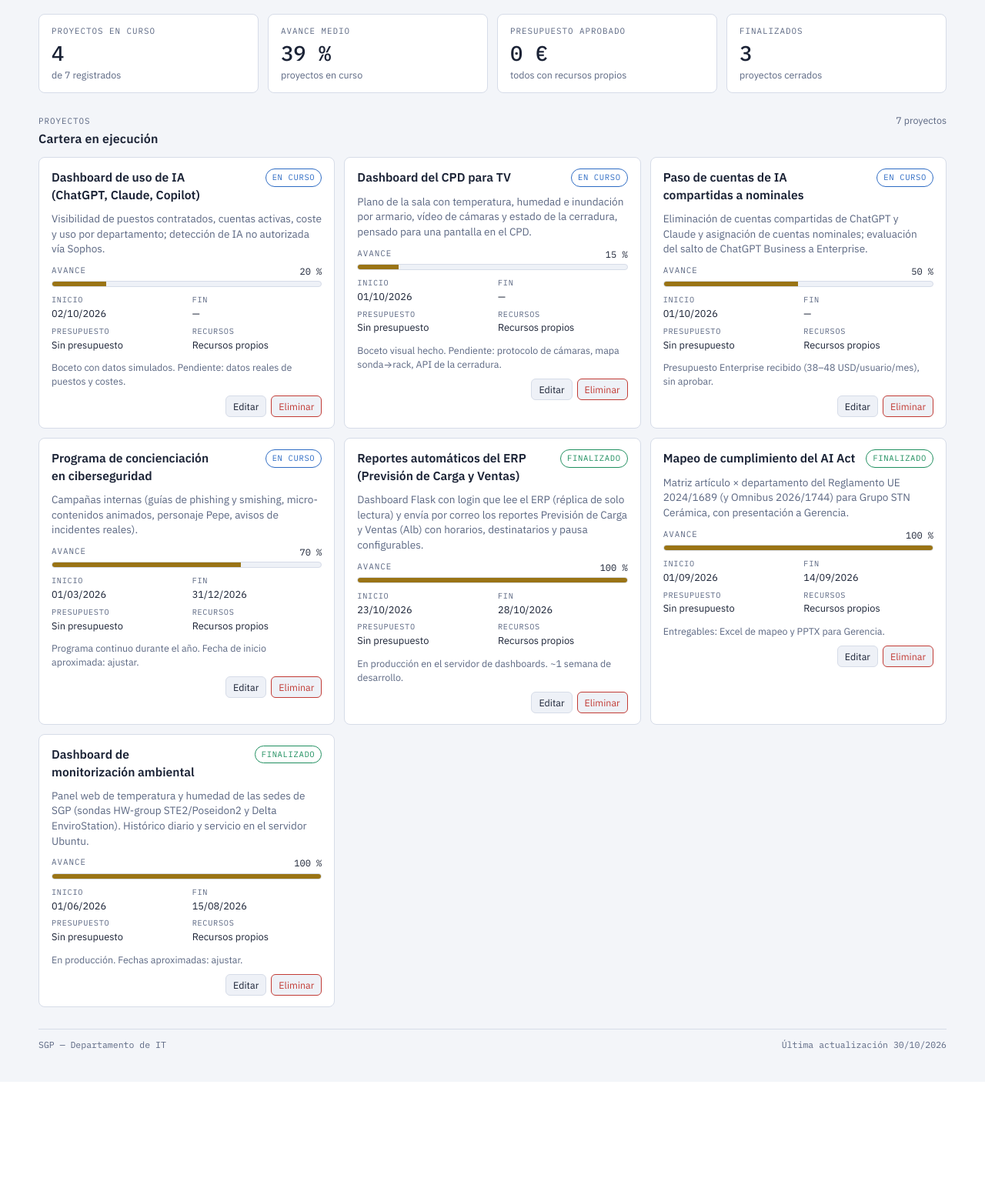
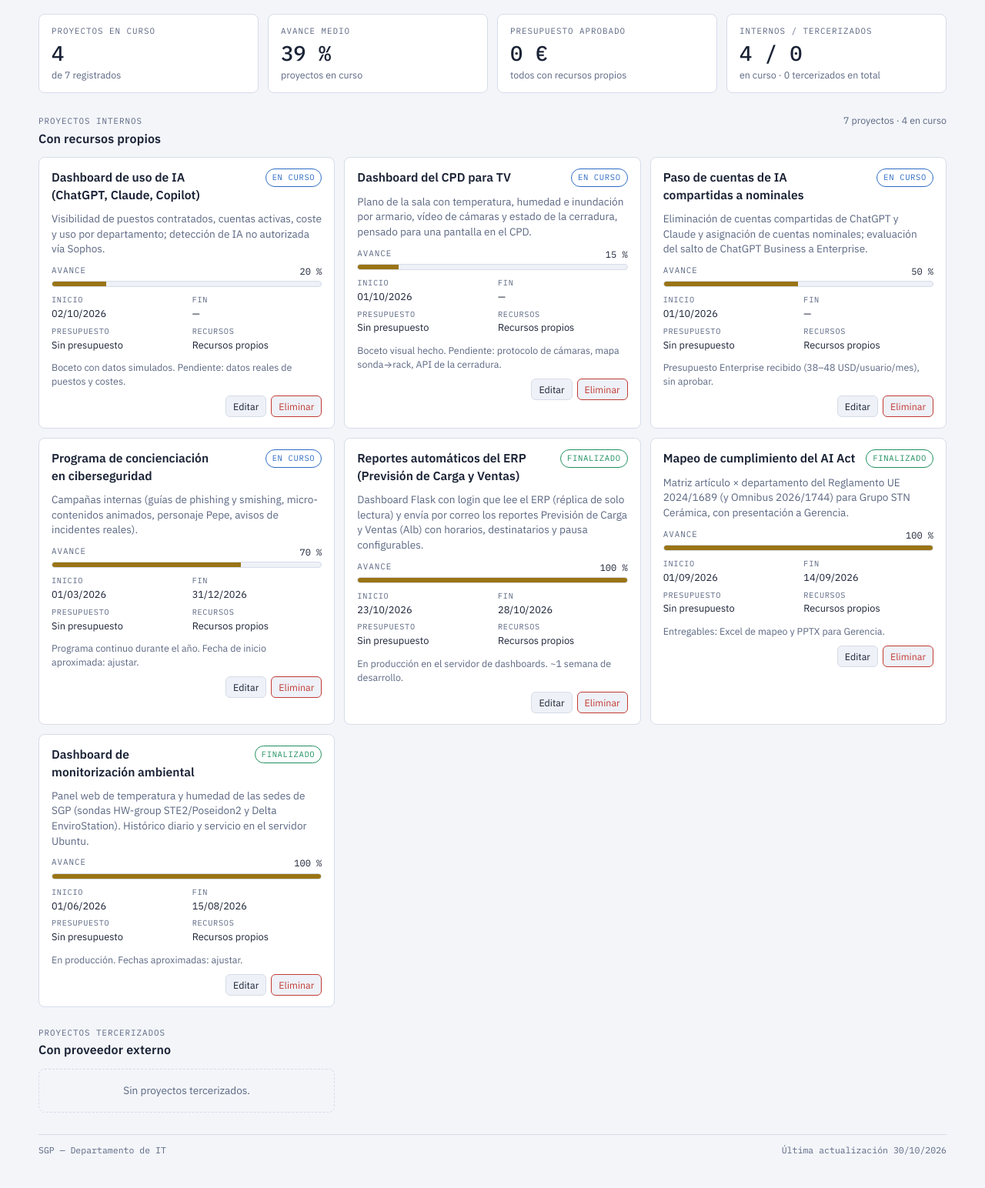
Before and after one commit to mr7security/actividadseguridad, a Flask app: page / in a window 1280 px wide. Shown: the part 145-1689 px from the top of the page at 77% size. Before the commit the page ends 1510 px from the top, so only its background shows below. Run offline with Flask 3, Linux system fonts and the light colour scheme; data comes from the database, SQL or seed files in the repository; parts of the project's set-up code (start-up, migrations or seed data) failed here and were passed over.

Commit message:
Proyectos separados en internos y tercerizados (modalidad + proveedor)
Co-Authored-By: Claude Fable 5.1 <noreply@anthropic.com>
Claude-Session: https://claude.ai/code/session_01L94Tpopm4kFSTtrLE6komE

```diff
--- a/seed.json
+++ b/seed.json
@@ -26,7 +26,9 @@
       "notas": "Entregables: Excel de mapeo y PPTX para Gerencia.",
       "presupuesto": null,
       "recursos": "Recursos propios",
-      "id": "p-ai-act"
+      "id": "p-ai-act",
+      "modalidad": "Interno",
+      "proveedor": ""
     },
     {
       "actualizado": "2026-10-30T21:30:00.000Z",
@@ -39,7 +41,9 @@
       "notas": "Programa continuo durante el año. Fecha de inicio aproximada: ajustar.",
       "presupuesto": null,
       "recursos": "Recursos propios",
-      "id": "p-concienciacion"
+      "id": "p-concienciacion",
+      "modalidad": "Interno",
+      "proveedor": ""
     },
     {
       "actualizado": "2026-10-30T21:30:00.000Z",
@@ -52,7 +56,9 @@
       "notas": "Boceto visual hecho. Pendiente: protocolo de cámaras, mapa sonda→rack, API de la cerradura.",
       "presupuesto": null,
       "recursos": "Recursos propios",
-      "id": "p-cpd-tv"
+      "id": "p-cpd-tv",
+      "modalidad": "Interno",
+      "proveedor": ""
     },
     {
       "actualizado": "2026-10-30T21:30:00.000Z",
@@ -65,7 +71,9 @@
       "notas": "Presupuesto Enterprise recibido (38–48 USD/usuario/mes), sin aprobar.",
       "presupuesto": null,
       "recursos": "Recursos propios",
-      "id": "p-cuentas-nominales"
+      "id": "p-cuentas-nominales",
+      "modalidad": "Interno",
+      "proveedor": ""
     },
     {
       "actualizado": "2026-10-30T21:30:00.000Z",
@@ -78,7 +86,9 @@
       "notas": "En producción en el servidor de dashboards. ~1 semana de desarrollo.",
       "presupuesto": null,
       "recursos": "Recursos propios",
-      "id": "p-reportes-erp"
+      "id": "p-reportes-erp",
+      "modalidad": "Interno",
+      "proveedor": ""
     },
     {
       "actualizado": "2026-10-30T21:30:00.000Z",
@@ -91,7 +101,9 @@
       "notas": "En producción. Fechas aproximadas: ajustar.",
       "presupuesto": null,
       "recursos": "Recursos propios",
-      "id": "p-sensores"
+      "id": "p-sensores",
+      "modalidad": "Interno",
+      "proveedor": ""
     },
     {
       "actualizado": "2026-10-30T21:30:00.000Z",
@@ -104,7 +116,9 @@
       "notas": "Boceto con datos simulados. Pendiente: datos reales de puestos y costes.",
       "presupuesto": null,
       "recursos": "Recursos propios",
-      "id": "p-uso-ia"
+      "id": "p-uso-ia",
+      "modalidad": "Interno",
+      "proveedor": ""
     }
   ],
   "incidentes": [
--- a/templates/index.html
+++ b/templates/index.html
@@ -157,11 +157,15 @@ footer{margin-top:28px;padding-top:12px;border-top:1px solid var(--line);display
   <div class="kpi"><span class="eyebrow">Proyectos en curso</span><span class="v mono" id="k-proy">—</span><span class="s" id="k-proy-s">de los registrados</span></div>
   <div class="kpi"><span class="eyebrow">Avance medio</span><span class="v mono" id="k-avance">—</span><span class="s">proyectos en curso</span></div>
   <div class="kpi"><span class="eyebrow">Presupuesto aprobado</span><span class="v mono" id="k-pres">—</span><span class="s" id="k-pres-s">sin presupuesto asignado</span></div>
-  <div class="kpi"><span class="eyebrow">Finalizados</span><span class="v mono" id="k-fin">—</span><span class="s">proyectos cerrados</span></div>
+  <div class="kpi"><span class="eyebrow">Internos / tercerizados</span><span class="v mono" id="k-fin">—</span><span class="s" id="k-fin-s">en curso</span></div>
 </div>
 <section class="block">
-  <div class="sec-head"><div><div class="eyebrow">Proyectos</div><h2>Cartera en ejecución</h2></div><span class="note" id="proy-note"></span></div>
+  <div class="sec-head"><div><div class="eyebrow">Proyectos internos</div><h2>Con recursos propios</h2></div><span class="note" id="proy-note"></span></div>
   <div class="grid-proj" id="proy-grid"><div class="empty">Cargando proyectos…</div></div>
+</section>
+<section class="block">
+  <div class="sec-head"><div><div class="eyebrow">Proyectos tercerizados</div><h2>Con proveedor externo</h2></div><span class="note" id="proy-note-ext"></span></div>
+  <div class="grid-proj" id="proy-grid-ext"><div class="empty">Cargando proyectos…</div></div>
 </section>
 </div>
 
@@ -237,6 +241,8 @@ footer{margin-top:28px;padding-top:12px;border-top:1px solid var(--line);display
       <input type="hidden" id="p-id">
       <label class="full">Nombre del proyecto<input id="p-nombre" required></label>
       <label class="full">Descripción<textarea id="p-desc"></textarea></label>
+      <label>Modalidad<select id="p-modal"><option>Interno</option><option>Tercerizado</option></select></label>
+      <label>Proveedor (si es tercerizado)<input id="p-prov" placeholder="Empresa externa"></label>
       <label>Estado<select id="p-estado"><option>En curso</option><option>Planificado</option><option>En pausa</option><option>Finalizado</option></select></label>
       <label>Avance (%)<input id="p-avance" type="number" min="0" max="100" step="5" value="0"></label>
       <label>Inicio<input id="p-inicio" type="date"></label>
@@ -338,7 +344,7 @@ function renderKPIs(){
   const total=conPres.reduce((a,p)=>a+(+p.presupuesto||0),0);
   $("#k-pres").textContent=conPres.length?eur(total):"0 €";
   $("#k-pres-s").textContent=conPres.length?`${conPres.length} proyecto${conPres.length>1?"s":""} con presupuesto`:"todos con recursos propios";
-  $("#k-fin").textContent=proyectos.filter(p=>p.estado==="Finalizado").length;
+  const enc=proyectos.filter(p=>p.estado==="En curso");$("#k-fin").textContent=enc.filter(p=>p.modalidad!=="Tercerizado").length+" / "+enc.filter(p=>p.modalidad==="Tercerizado").length;$("#k-fin-s").textContent=`en curso · ${proyectos.filter(p=>p.modalidad==="Tercerizado").length} tercerizados en total`;
   const incY=incidentes.filter(i=>(i.fecha||"").startsWith(year));
   $("#k-inc").textContent=incY.length;$("#k-inc-s").textContent=`en ${year} · ${incY.filter(i=>i.estado!=="Abierto").length} resueltos`;
   const bt={};incY.forEach(i=>{bt[i.tipo||"Otro"]=(bt[i.tipo||"Otro"]||0)+1});const top=Object.entries(bt).sort((a,b)=>b[1]-a[1])[0];
@@ -354,11 +360,16 @@ function renderKPIs(){
 }
 
 function renderProyectos(){
-  const g=$("#proy-grid");g.innerHTML="";
+  renderGrupo($("#proy-grid"),$("#proy-note"),proyectos.filter(p=>p.modalidad!=="Tercerizado"),"internos");
+  renderGrupo($("#proy-grid-ext"),$("#proy-note-ext"),proyectos.filter(p=>p.modalidad==="Tercerizado"),"tercerizados");
+}
+function renderGrupo(g,note,lista,nombre){
+  g.innerHTML="";
   const order={"En curso":0,"En pausa":1,"Planificado":2,"Finalizado":3};
-  const list=[...proyectos].sort((a,b)=>(order[a.estado]??9)-(order[b.estado]??9)||(b.inicio||"").localeCompare(a.inicio||""));
-  $("#proy-note").textContent=list.length?`${list.length} proyecto${list.length>1?"s":""}`:"";
-  if(!list.length){g.innerHTML='<div class="empty">Todavía no hay proyectos. '+(isOwner?'Añade el primero desde Administrar.':'')+'</div>';return}
+  const list=[...lista].sort((a,b)=>(order[a.estado]??9)-(order[b.estado]??9)||(b.inicio||"").localeCompare(a.inicio||""));
+  const pres=list.filter(p=>p.presupuesto!=null&&p.presupuesto!=="").reduce((a,p)=>a+(+p.presupuesto||0),0);
+  note.textContent=list.length?`${list.length} proyecto${list.length>1?"s":""} · ${list.filter(p=>p.estado==="En curso").length} en curso`+(pres?` · ${eur(pres)} aprobados`:""):"";
+  if(!list.length){g.innerHTML='<div class="empty">Sin proyectos '+nombre+'. '+(isOwner?'Añádelos desde Administrar.':'')+'</div>';return}
   list.forEach(p=>{
     const c=document.createElement("article");c.className="card";
     const av=Math.max(0,Math.min(100,+p.avance||0));
@@ -377,7 +388,7 @@ function renderProyectos(){
     c.querySelector("h3").textContent=p.nombre||"(sin nombre)";c.querySelector(".pill").textContent=p.estado||"—";
     c.querySelector(".desc").textContent=p.descripcion||"";c.querySelector(".av").textContent=av+" %";
     c.querySelector(".ini").textContent=fmtD(p.inicio);c.querySelector(".fin").textContent=fmtD(p.fin);
-    c.querySelector(".pre").textContent=pres;c.querySelector(".rec").textContent=p.recursos||"Recursos propios";
+    c.querySelector(".pre").textContent=pres;c.querySelector(".rec").textContent=p.modalidad==="Tercerizado"?(p.proveedor?"Proveedor: "+p.proveedor:"Proveedor externo"):(p.recursos||"Recursos propios");
     const n=c.querySelector(".notas");if(p.notas){ if(/^https?:\/\//.test(p.notas)){const a=document.createElement("a");a.href=p.notas;a.target="_blank";a.rel="noopener";a.textContent=p.notas;a.style.color="var(--accent)";n.appendChild(a)}else n.textContent=p.notas}else n.remove();
     if(isOwner){const ra=c.querySelector(".row-actions");ra.hidden=false;ra.querySelector('[data-act=edit]').onclick=()=>editProy(p);ra.querySelector('[data-act=del]').onclick=()=>confirmDel(ra,()=>api("DELETE","/api/proyectos/"+p.id).then(()=>toast("Proyecto eliminado")).catch(e=>toast("No se pudo eliminar: "+e.code)))}
     g.appendChild(c);
@@ -478,14 +489,14 @@ document.querySelectorAll('.tabs [role=tab]').forEach(b=>b.onclick=()=>showTab(b
 $("#btn-admin").onclick=()=>{const a=$("#admin");a.hidden=!a.hidden;$("#btn-admin").textContent=a.hidden?"Administrar":"Cerrar administración";if(!a.hidden)a.scrollIntoView({behavior:"smooth",block:"start"})};
 
 function editProy(p){showTab("proy");$("#admin").hidden=false;$("#btn-admin").textContent="Cerrar administración";
-  $("#p-id").value=p.id;$("#p-nombre").value=p.nombre||"";$("#p-desc").value=p.descripcion||"";$("#p-estado").value=p.estado||"En curso";$("#p-avance").value=p.avance??0;
+  $("#p-id").value=p.id;$("#p-nombre").value=p.nombre||"";$("#p-desc").value=p.descripcion||"";$("#p-estado").value=p.estado||"En curso";$("#p-modal").value=p.modalidad||"Interno";$("#p-prov").value=p.proveedor||"";$("#p-avance").value=p.avance??0;
   $("#p-inicio").value=p.inicio||"";$("#p-fin").value=p.fin||"";$("#p-pres").value=p.presupuesto??"";$("#p-rec").value=p.recursos||"";$("#p-notas").value=p.notas||"";
   $("#p-status").textContent="Editando: "+(p.nombre||"");$("#admin").scrollIntoView({behavior:"smooth"})}
 $("#p-cancel").onclick=()=>{$("#form-proy").reset();$("#p-id").value="";$("#p-status").textContent=""};
 $("#form-proy").onsubmit=async e=>{e.preventDefault();if(!isOwner)return;
   const id=$("#p-id").value||("p"+Date.now().toString(36));
   const pres=$("#p-pres").value;
-  const body={nombre:$("#p-nombre").value.trim(),descripcion:$("#p-desc").value.trim(),estado:$("#p-estado").value,avance:+$("#p-avance").value||0,
+  const body={nombre:$("#p-nombre").value.trim(),descripcion:$("#p-desc").value.trim(),modalidad:$("#p-modal").value,proveedor:$("#p-prov").value.trim(),estado:$("#p-estado").value,avance:+$("#p-avance").value||0,
     inicio:$("#p-inicio").value,fin:$("#p-fin").value,presupuesto:pres===""?null:+pres,recursos:$("#p-rec").value.trim(),notas:$("#p-notas").value.trim(),actualizado:new Date().toISOString()};
   try{await api("PUT","/api/proyectos/"+id,body);toast("Proyecto guardado");$("#form-proy").reset();$("#p-id").value="";$("#p-status").textContent=""}catch(err){toast("No se pudo guardar: "+err.code)}};
 
```
